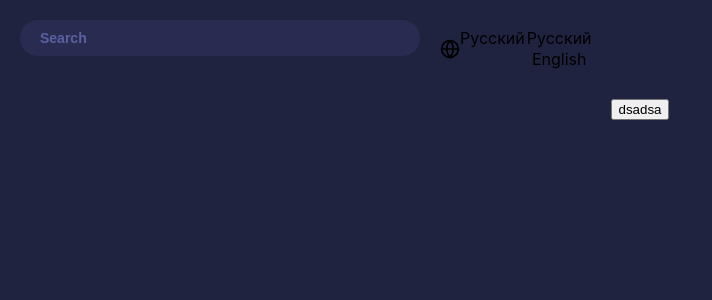
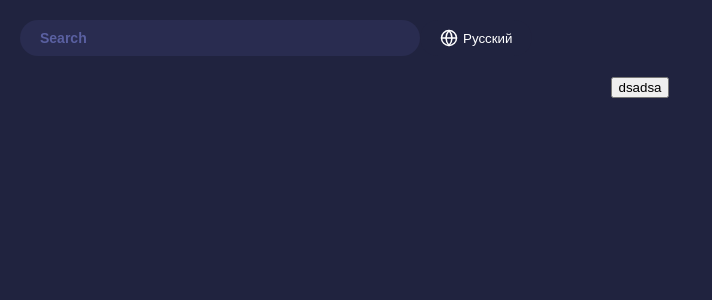
Before and after one commit to z1kman/GitHubDashboard, a React (Create React App) app: page / in a window 1280 px wide. Shown: the top 300 px of the page, without its empty margins (0-712 px from the left). Built offline with nearby package versions, Linux system fonts and the light colour scheme.

Commit message:
Added OutsideClick hook

```diff
--- a/src/components/LanguageMenu/languageMenu.tsx
+++ b/src/components/LanguageMenu/languageMenu.tsx
@@ -1,6 +1,8 @@
 import React, { useState } from "react";
 import styles from "./styles.module.scss";
-import wordSvg from "../../static/svg/globe.svg";
+import GlobeIcon from "../../static/icon/globe-icon";
+import cn from "classnames";
+import OutsideClick from "../../hooks/OutsideClick";
 
 const options = [
   { id: "ru", label: "Русский" },
@@ -9,19 +11,42 @@ const options = [
 
 export default function LanguageMenu() {
   const [selLanguage, setSelLanguage] = useState(options[0]);
+  const [openMenu, setOpentMenu] = useState(false);
+
+  const changeOpenMenu = () => {
+    setOpentMenu(!openMenu);
+  };
+
+  const closeMenu = () => {
+    setOpentMenu(false);
+  };
 
   const handleChangeLanguage = (index: number) => {
+    console.log("ds");
     setSelLanguage(options[index]);
+    changeOpenMenu();
   };
 
   return (
+    <OutsideClick callback={closeMenu}>
       <div className={styles.LanguageMenu}>
-      <img src={wordSvg} alt="language" className={styles.LanguageMenu__Icon} />
+        <button
+          type="button"
+          className={styles.LanguageMenu__Button}
+          onClick={changeOpenMenu}
+        >
+          <GlobeIcon className={styles.LanguageMenu__Icon} />
           <div className={styles.LanguageMenu__Text}>{selLanguage.label}</div>
-      <div className={styles.LanguageMenu__Option}>
+        </button>
+        <div
+          className={cn(styles.LanguageMenu__Menu, {
+            [styles.LanguageMenu__Menu_open]: openMenu,
+          })}
+        >
           {options.map((item, index) => (
             <option
-            className={styles.LanguageMenu__Option_item}
+              key={item.id}
+              className={styles.LanguageMenu__Menu_item}
               onClick={() => handleChangeLanguage(index)}
             >
               {item.label}
@@ -29,5 +54,6 @@ export default function LanguageMenu() {
           ))}
         </div>
       </div>
+    </OutsideClick>
   );
 }
--- a/src/components/LanguageMenu/styles.module.scss
+++ b/src/components/LanguageMenu/styles.module.scss
@@ -1,20 +1,71 @@
 @import "../../static/variables.scss";
 
 $padding-horizontal: 20px;
-$padding-vertical: 8px;
-$height-input: 20px;
+$padding-vertical: 6px;
+$height: 36px;
 $border-radius-default: 20px;
 $border-radius-on-focus: 10px;
 
 $this: ".LanguageMenu";
 
 #{$this} {
-  display: flex;
-  padding: $padding-vertical $padding-horizontal;
+  display: block;
   position: relative;
 
-  &__Icon {
-    width: 20px;
+  &__Button {
+    outline: none;
+    border: none;
+    display: block;
+    padding: 0 $padding-horizontal;
+    background-color: $color-bg-primary;
+    border-radius: $border-radius-default;
+    color: $color-white;
+    height: $height;
+    width: 100%;
+    transition: background-color $animation-duration-fast;
+    cursor: pointer;
+    display: flex;
+    justify-content: center;
+    align-items: center;
+
+    &:hover {
+      background-color: lighten($color-bg-primary, 5%);
+    }
   }
 
+  &__Menu {
+    transition: opacity $animation-duration-fast;
+    opacity: 0;
+    margin-top: 5px;
+    border-radius: $border-radius-on-focus;
+    padding: 5px 0;
+    position: absolute;
+    top: $height;
+    visibility: hidden;
+    left: 0px;
+
+    width: 100%;
+    background-color: lighten($color-bg-primary, 15%);
+
+    &_open {
+      visibility: visible;
+      opacity: 1;
+    }
+
+    &_item {
+      transition: background-color $animation-duration-fast;
+      color: $color-text-primary;
+      cursor: pointer;
+      padding: $padding-vertical $padding-horizontal;
+      text-align: start;
+
+      &:hover {
+        background-color: lighten($color-bg-primary, 10%);
+      }
+    }
+  }
+  &__Icon {
+    width: 18px;
+    padding-right: 5px;
+  }
 }
--- /dev/null
+++ b/src/hooks/OutsideClick.tsx
@@ -0,0 +1,33 @@
+import React, { useRef, useEffect } from "react";
+
+type CallbackFunc = () => void;
+
+interface Props {
+  children: React.ReactNode;
+  callback: CallbackFunc;
+}
+
+function useOutsideClick(
+  ref: React.RefObject<HTMLDivElement>,
+  callback: CallbackFunc
+) {
+  useEffect(() => {
+    function handleClickOutside(event: MouseEvent) {
+      if (ref.current && !ref.current.contains(event.target as Node)) {
+        callback();
+      }
+    }
+    document.addEventListener("mousedown", handleClickOutside);
+    return () => {
+      document.removeEventListener("mousedown", handleClickOutside);
+    };
+  }, [ref]);
+}
+
+export default function OutsideClick(props: Props) {
+  const { children, callback } = props;
+  const wrapperRef = useRef(null);
+  useOutsideClick(wrapperRef, callback);
+
+  return <div ref={wrapperRef}>{children}</div>;
+}
--- /dev/null
+++ b/src/static/icon/globe-icon.tsx
@@ -0,0 +1,28 @@
+import React from "react";
+
+interface Props {
+  className: string;
+}
+
+export default function GlobeIcon(props: Props) {
+  const { className } = props;
+
+  return (
+    <svg
+      xmlns="http://www.w3.org/2000/svg"
+      width="24"
+      height="24"
+      viewBox="0 0 24 24"
+      fill="none"
+      stroke="currentColor"
+      strokeWidth="2"
+      strokeLinecap="round"
+      strokeLinejoin="round"
+      className={className}
+    >
+      <circle cx="12" cy="12" r="10" />
+      <line x1="2" y1="12" x2="22" y2="12" />
+      <path d="M12 2a15.3 15.3 0 0 1 4 10 15.3 15.3 0 0 1-4 10 15.3 15.3 0 0 1-4-10 15.3 15.3 0 0 1 4-10z" />
+    </svg>
+  );
+}
--- a/src/static/variables.scss
+++ b/src/static/variables.scss
@@ -3,6 +3,8 @@ $color-bg-secondary: #f7f7f7;
 
 $color-text-primary: #ffffff;
 $color-text-secondary: #5a60a1;
+
+$color-white: white;
 
 $font-size-s: 12px;
 $font-size-m: 14px;
```
Also changed, not shown: src/static/svg/globe.svg (deleted). Lines whose indentation alone changed are shown as unchanged.
